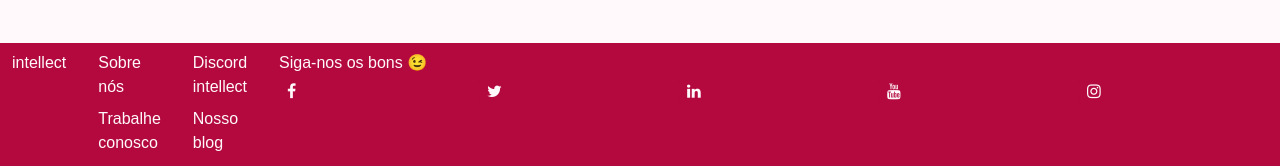
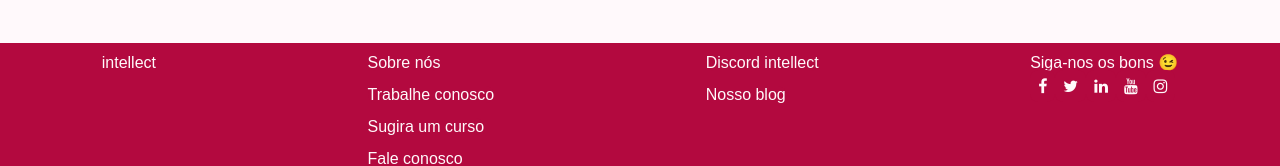
Before and after one commit to RafaelluzX/EscolaIntellect, a React (Create React App) app: page /idiomas in a window 1280 px wide. Shown: the part 948-1114 px from the top of the page. Built offline with nearby package versions, Linux system fonts and the light colour scheme; no server answers.

Commit message:
fix: correção ícones footer

```diff
--- a/public/index.html
+++ b/public/index.html
@@ -1,7 +1,6 @@
 <html lang="en">
   <head>
     <meta charset="utf-8" />
-    <link rel="icon" href="%PUBLIC_URL%/favicon.ico" />
     <meta name="viewport" content="width=device-width, initial-scale=1" />
     <meta name="theme-color" content="#000000" />
     <meta
--- a/public/style/css_geral.css
+++ b/public/style/css_geral.css
@@ -67,3 +67,7 @@ body{
     text-decoration: none;
     color: var(--color4)
 }
+
+.icons a{
+ display: inline;
+}
--- a/src/styles/card.css
+++ b/src/styles/card.css
@@ -12,7 +12,6 @@
 
 .cards H2 {
     text-transform: uppercase;
-
 }
 
 
@@ -22,7 +21,6 @@
     margin: 0 auto;
     background-color: #B3093F;
     text-decoration: none;
-
 }
 
 .buttonCard a {
--- a/src/styles/login.css
+++ b/src/styles/login.css
@@ -11,8 +11,6 @@
 
 h1,h2{
   margin: 0 auto;
-
-
 }
 
 h2{
```
Also changed, not shown: public/logo192.png (deleted), public/logo512.png (deleted).
